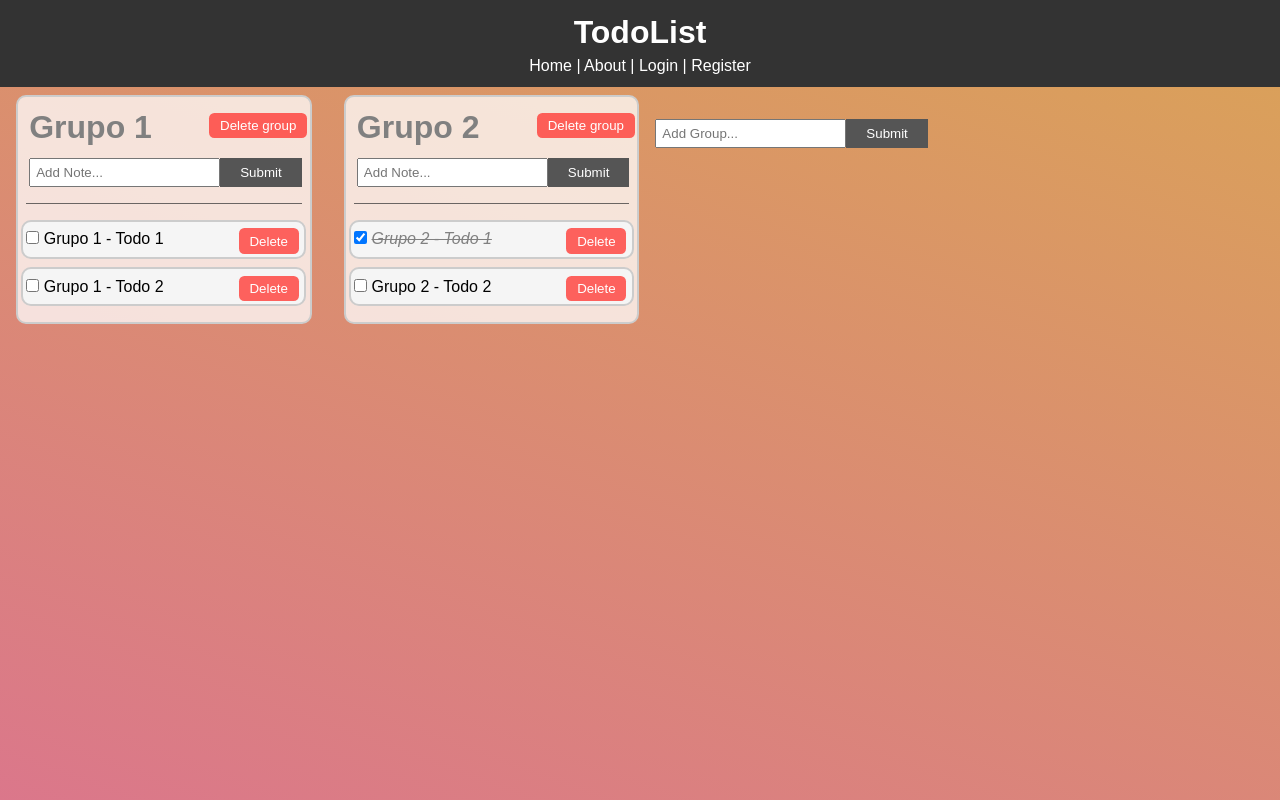
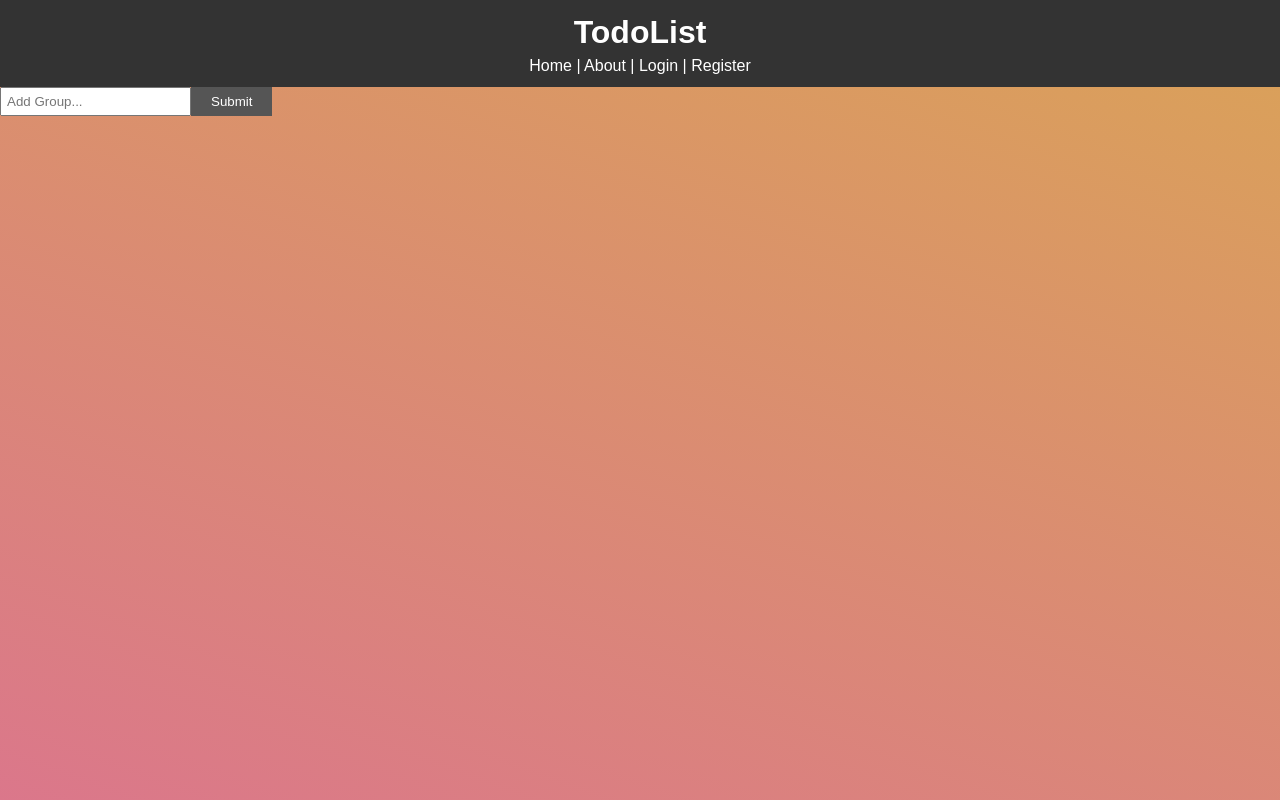
Before and after one commit to LucioTrincheri/notes-app, a React (Create React App) app in the folder client/: page / in a window 1280 px wide. Shown: the top 800 px of the page. Built offline with nearby package versions, Linux system fonts and the light colour scheme.

Commit message:
First integration with backend

```diff
--- a/client/src/App.js
+++ b/client/src/App.js
@@ -1,56 +1,44 @@
-import React, { Component } from "react";
-import { BrowserRouter as Router, Route } from "react-router-dom";
-import Header from "./components/layout/Header";
-import "./App.css";
-import TodoGroup from "./components/TodoGroup";
-import AddTodoGroup from "./components/AddTodoGroup";
-import About from "./components/pages/About";
+import React, { Component } from 'react';
+import { BrowserRouter as Router, Route } from 'react-router-dom';
+import nanoid from 'nanoid';
+import Header from './components/layout/Header';
+import './App.css';
+import TodoGroup from './components/TodoGroup';
+import AddTodoGroup from './components/AddTodoGroup';
+import About from './components/pages/About';
+import Login from './components/pages/Login';
+import Register from './components/pages/Register';
 
 class App extends Component {
 	state = {
-		group: [
-			{
-				id: 1,
-				title: "Grupo 1",
-				todos: [
-					{
-						id: 1,
-						title: "Grupo 1 - Todo 1",
-						completed: false
-					},
-					{
-						id: 2,
-						title: "Grupo 1 - Todo 2",
-						completed: false
-					}
-				]
-			},
-			{
-				id: 2,
-				title: "Grupo 2",
-				todos: [
-					{
-						id: 3,
-						title: "Grupo 2 - Todo 1",
-						completed: true
-					},
-					{
-						id: 4,
-						title: "Grupo 2 - Todo 2",
-						completed: false
-					}
-				]
-			}
-		]
+		loggedIn: false,
+		group: []
 	};
-
-	nextGroupID = 2;
-	nextTodoID = 4;
+	/*
+	componentDidMount() {
+		if (this.state.loggedIn) {
+			fetch('/api/data', {
+				method: 'GET'
+			})
+				.then(res => {
+					console.log(res);
+					this.setState({ group: res });
+				})
+				.catch(err => {
+					console.error(err);
+					alert('Error logging in please try again');
+				});
+		} else {
+		}
+	}*/
 
 	//Agregar nuevo grupo de notas
 	addTodoGroup = title => {
+		if (title === '') {
+			return;
+		}
 		const newGroup = {
-			id: ++this.nextGroupID,
+			id: nanoid(),
 			title: title,
 			todos: []
 		};
@@ -60,11 +48,14 @@ class App extends Component {
 	};
 	// Agregar nueva nota
 	addTodo = (title, id) => {
+		if (title === '') {
+			return;
+		}
 		this.setState({
 			group: this.state.group.map(todoGroup => {
 				if (todoGroup.id === id) {
 					const newTodo = {
-						id: ++this.nextTodoID,
+						id: nanoid(),
 						title: title,
 						completed: false
 					};
@@ -133,6 +124,8 @@ class App extends Component {
 						)}
 					/>
 					<Route path='/about' component={About} />
+					<Route path='/login' component={Login} />
+					<Route path='/register' component={Register} />
 				</div>
 			</Router>
 		);
```
